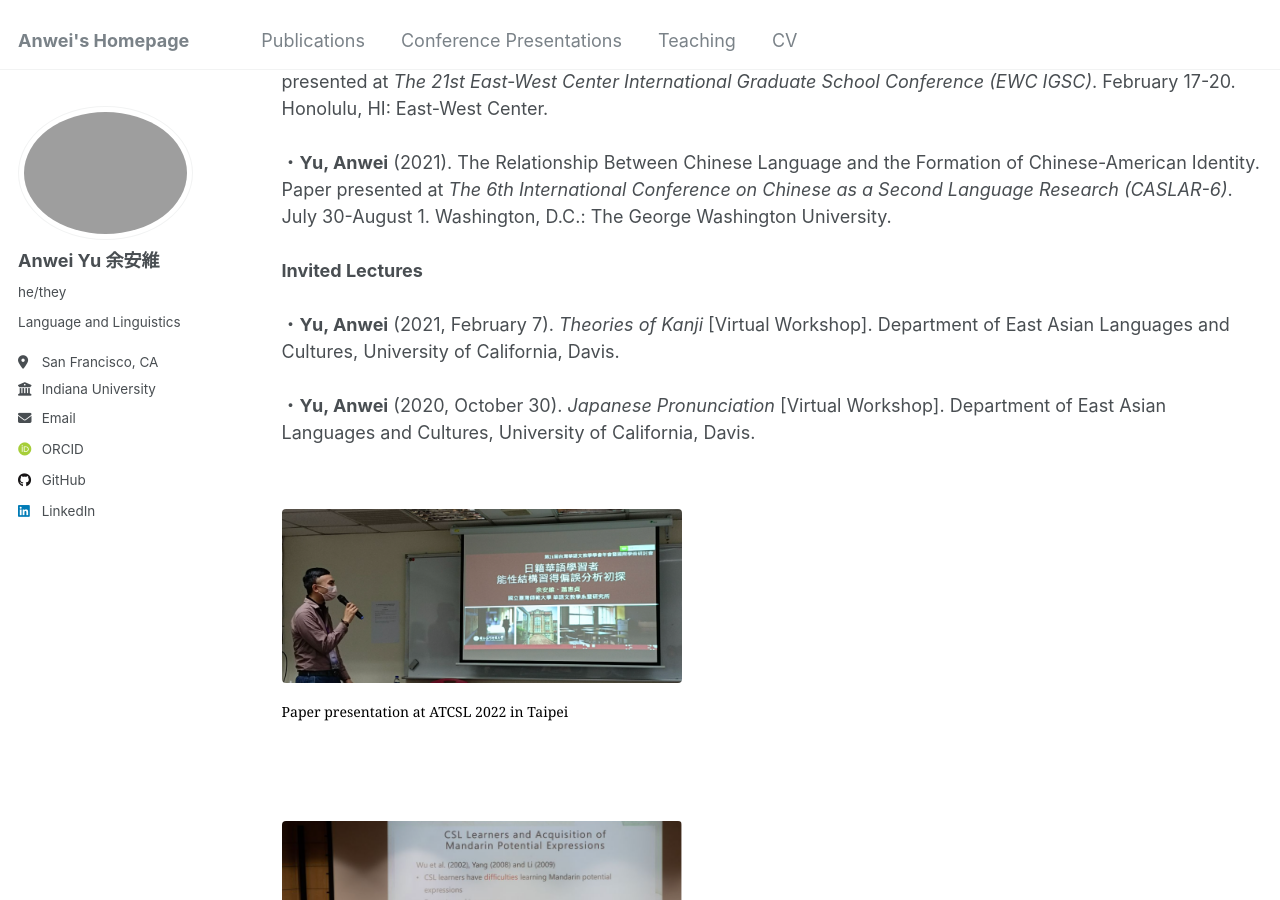
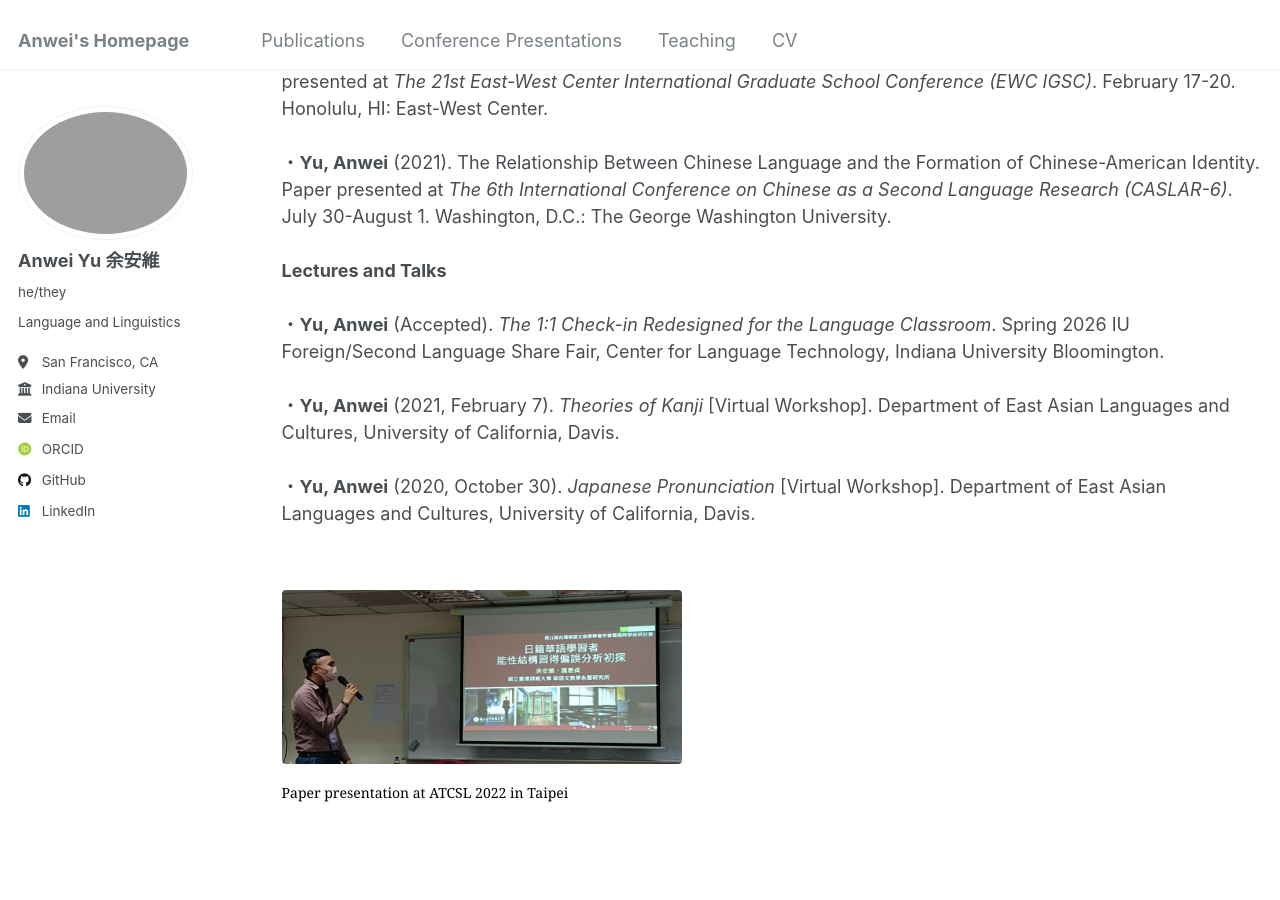
Before and after one commit to anweiyu/anweiyu.github.io, a Jekyll site: the page built from _pages/talks.html, in a window 1280 px wide and 900 px high, scrolled down 1592 px. Built offline with Jekyll 4.4.1, drawn with Linux system fonts in a browser that asks for light colours; some web fonts are replaced.

Commit message:
Update talks.html

```diff
--- a/_pages/talks.html
+++ b/_pages/talks.html
@@ -20,7 +20,8 @@ author_profile: true
 ・<strong>Yu, Anwei</strong> (2022). The Effects of Studying Abroad on Compliment Response Strategies Used by Chinese-Speaking International Students in English-speaking Nations. Paper presented at <em>The 21st East-West Center International Graduate School Conference (EWC IGSC)</em>. February 17-20. Honolulu, HI: East-West Center.<br><br>
 ・<strong>Yu, Anwei</strong>, Wei-Chen Ho, Yu-Ju Lin, & Chun-Tu Fu (2022). Cross-Cultural Pragmatic Awareness and Heritage Language Education: A Case Study on Chinese Heritage Language (CHL) Learners in North America. Paper presented at <em>The 21st East-West Center International Graduate School Conference (EWC IGSC)</em>. February 17-20. Honolulu, HI: East-West Center.<br><br>
 ・<strong>Yu, Anwei</strong> (2021). The Relationship Between Chinese Language and the Formation of Chinese-American Identity. Paper presented at <em>The 6th International Conference on Chinese as a Second Language Research (CASLAR-6)</em>. July 30-August 1. Washington, D.C.: The George Washington University.</em><br><br>
-<strong>Invited Lectures</strong><br><br>
+<strong>Lectures and Talks</strong><br><br>
+・<strong>Yu, Anwei</strong> (Accepted). <em>The 1:1 Check-in Redesigned for the Language Classroom</em>. Spring 2026 IU Foreign/Second Language Share Fair, Center for Language Technology, Indiana University Bloomington.<br><br>
 ・<strong>Yu, Anwei</strong> (2021, February 7). <em>Theories of Kanji</em> [Virtual Workshop]. Department of East Asian Languages and Cultures, University of California, Davis.<br><br>
 ・<strong>Yu, Anwei</strong> (2020, October 30). <em>Japanese Pronunciation</em> [Virtual Workshop]. Department of East Asian Languages and Cultures, University of California, Davis.<br><br>
 <figure>
```
